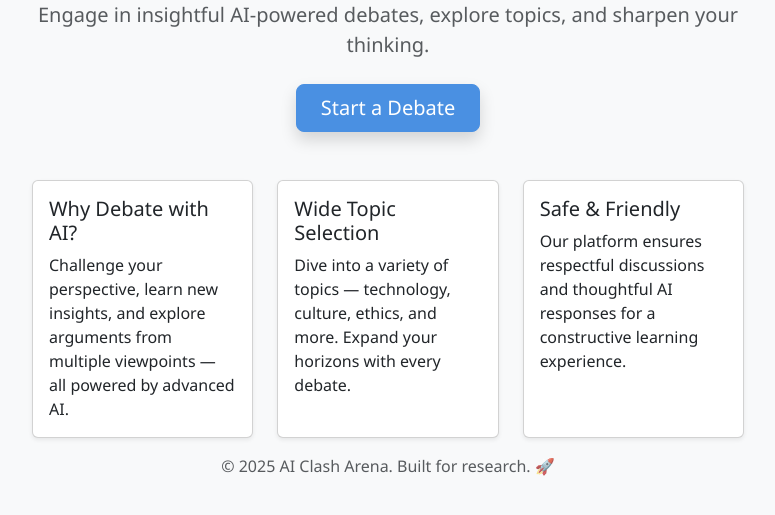
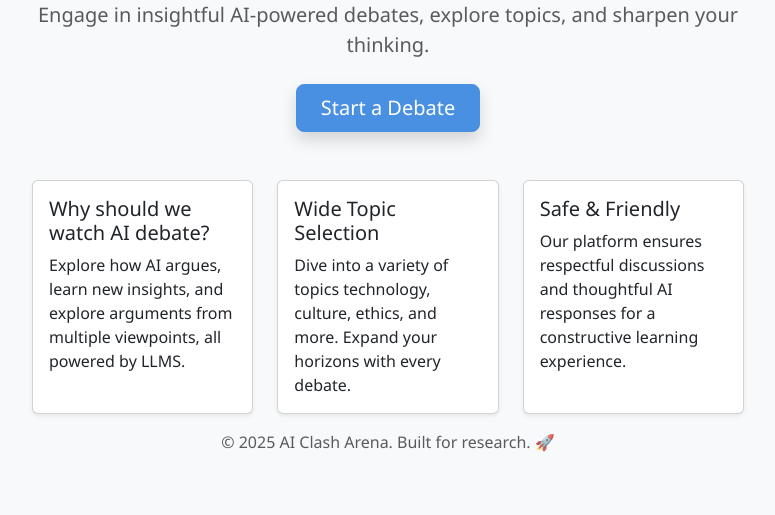
Before and after one commit to peejaykoy12345/AIClashArena, a Flask app: page / in a window 1280 px wide. Shown: the part 270-785 px from the top of the page, without its empty margins (252-1027 px from the left). Run offline with Flask 3, Linux system fonts and the light colour scheme.

Commit message:
Refined the introduction cards

```diff
--- a/AIClashArena/templates/home.html
+++ b/AIClashArena/templates/home.html
@@ -18,9 +18,9 @@
     <div class="col-md-4">
       <div class="card h-100 shadow-sm">
         <div class="card-body">
-          <h5 class="card-title">Why Debate with AI?</h5>
+          <h5 class="card-title">Why should we watch AI debate?</h5>
           <p class="card-text">
-            Challenge your perspective, learn new insights, and explore arguments from multiple viewpoints — all powered by advanced AI.
+           Explore how AI argues, learn new insights, and explore arguments from multiple viewpoints, all powered by LLMS.
           </p>
         </div>
       </div>
@@ -30,7 +30,7 @@
         <div class="card-body">
           <h5 class="card-title">Wide Topic Selection</h5>
           <p class="card-text">
-            Dive into a variety of topics — technology, culture, ethics, and more. Expand your horizons with every debate.
+            Dive into a variety of topics technology, culture, ethics, and more. Expand your horizons with every debate.
           </p>
         </div>
       </div>
```
